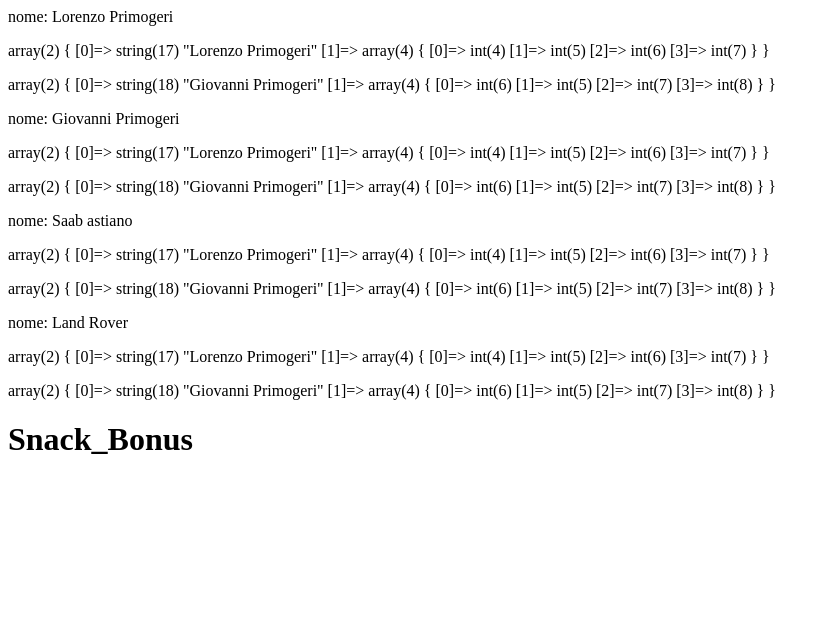
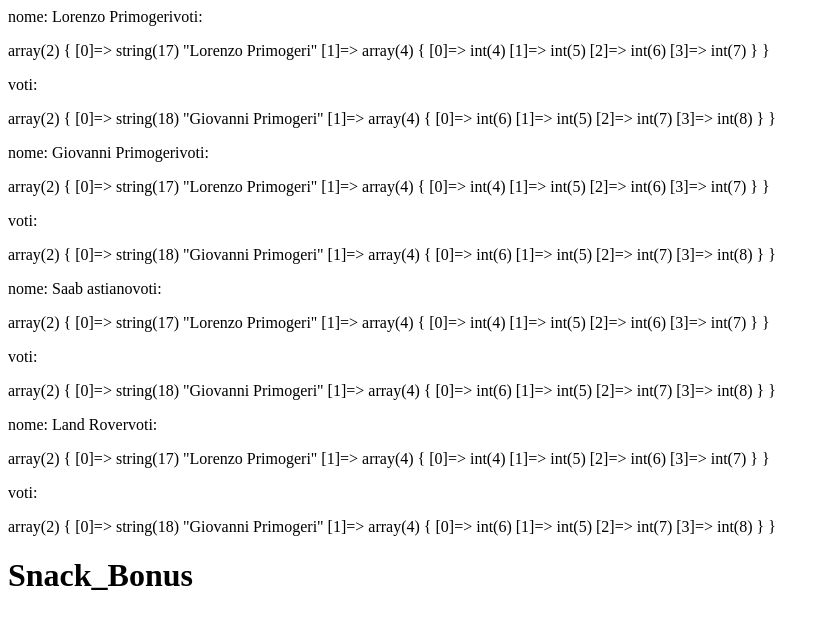
Before and after one commit to LorenzoPrimogeri/php-snacks-b1, a PHP site: page / in a window 1280 px wide. Shown: the top 629 px of the page, without its empty margins (0-830 px from the left). Run offline with PHP 8.4, Linux system fonts and the light colour scheme.

Commit message:
added name and voti

```diff
--- a/snack_Bonus/index.php
+++ b/snack_Bonus/index.php
@@ -23,6 +23,7 @@ $arrayAlunni = array(
 for ($i = 0; $i < count($arrayAlunni); $i++) {
     echo ("nome: " . $arrayAlunni[$i][0]);
     for ($j = 0; $j < count($arrayAlunni[$j]); $j++) {
+        echo ("voti:");
         echo ("<p>");
         var_dump($arrayAlunni[$j]);
         echo ("<p>");
```
